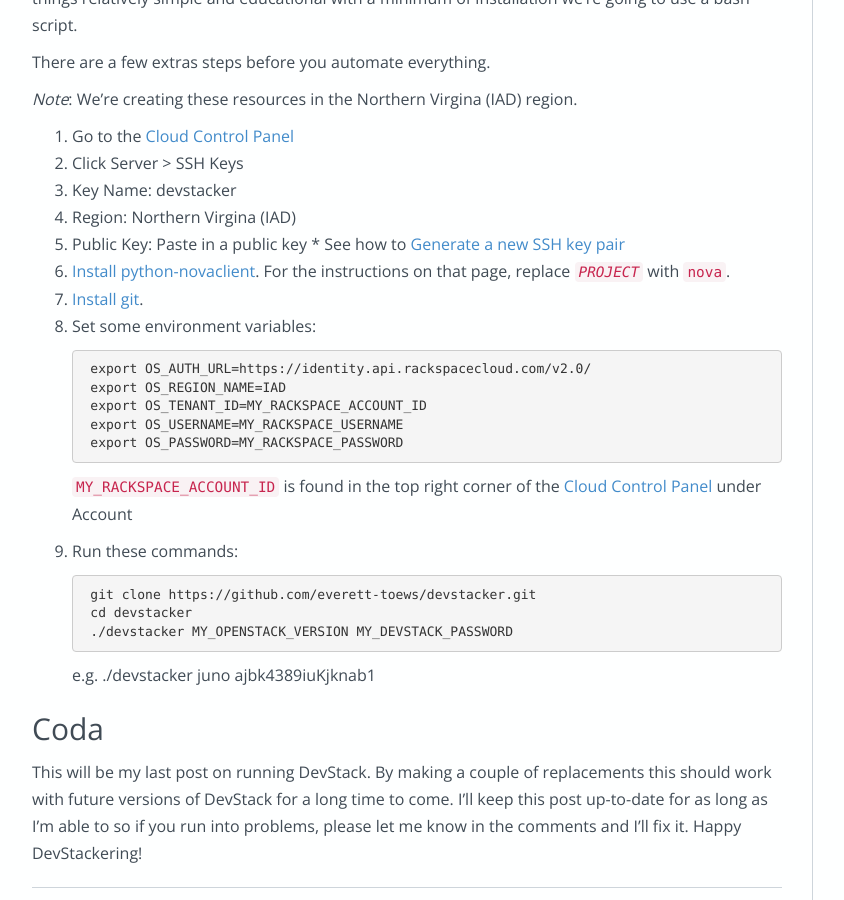
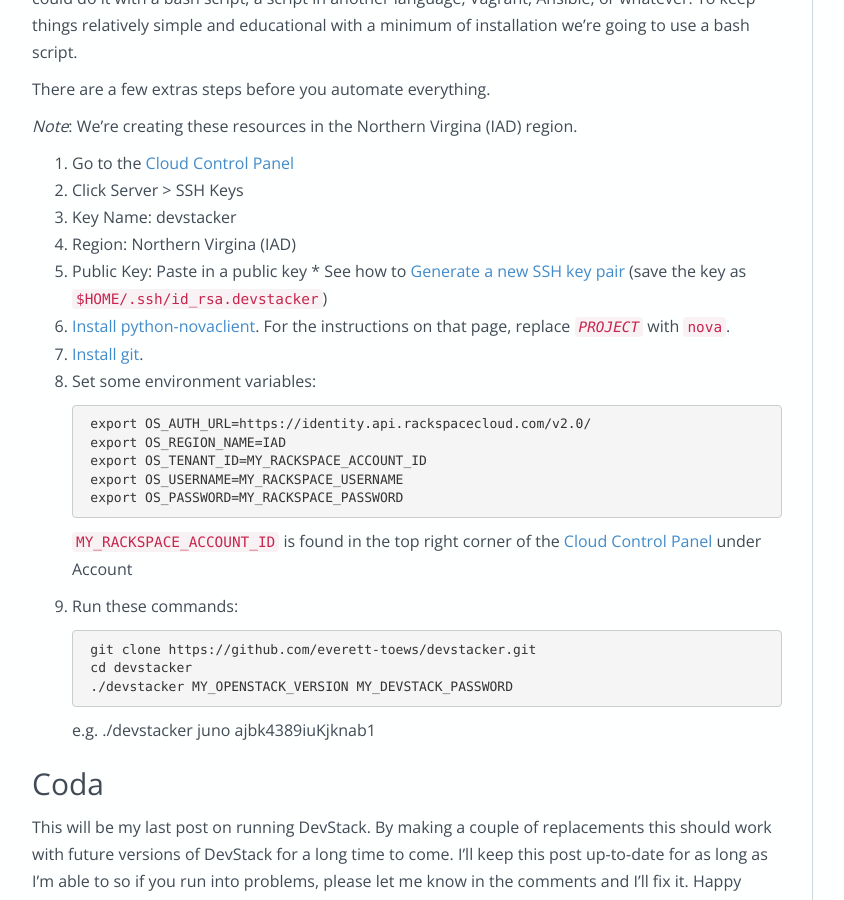
Before and after one commit to etoews/etoews.github.io, a Jekyll site: the page built from _posts/2015-04-16-a-devstack-for-all-seasons.md, in a window 1280 px wide and 900 px high, scrolled down 3097 px. Shown: the whole window, without its empty margins (38-882 px from the left). Built offline with Jekyll 4.4.1, drawn with Linux system fonts in a browser that asks for light colours; nearby versions of some CDN libraries; Markdown is read by kramdown in place of the engine named in the settings; comment, search, counter and statistics services are not loaded.

```diff
--- a/_posts/2015-04-16-a-devstack-for-all-seasons.md
+++ b/_posts/2015-04-16-a-devstack-for-all-seasons.md
@@ -157,7 +158,7 @@ _Note_: We're creating these resources in the Northern Virgina (IAD) region.
   1. Key Name: devstacker
   1. Region: Northern Virgina (IAD)
   1. Public Key: Paste in a public key
-    * See how to [Generate a new SSH key pair](http://www.rackspace.com/knowledge_center/article/connecting-to-a-server-using-ssh-on-linux-or-mac-os#SSH_keygen)
+    * See how to [Generate a new SSH key pair](http://www.rackspace.com/knowledge_center/article/connecting-to-a-server-using-ssh-on-linux-or-mac-os#SSH_keygen) (save the key as `$HOME/.ssh/id_rsa.devstacker`)
 3. [Install python-novaclient](http://docs.openstack.org/user-guide/content/install_clients.html). For the instructions on that page, replace _`PROJECT`_ with `nova`.
 4. [Install git](http://git-scm.com/downloads).
 5. Set some environment variables:
```
Also changed, not shown: other parts of _posts/2015-04-16-a-devstack-for-all-seasons.md (+1 -0 lines).
